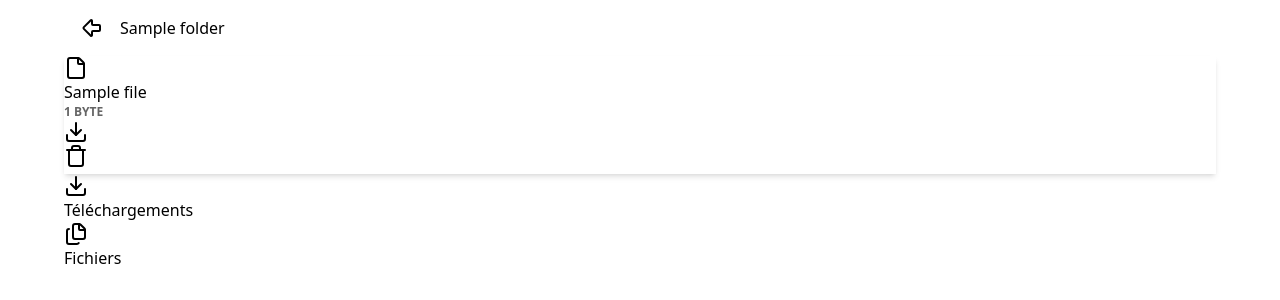
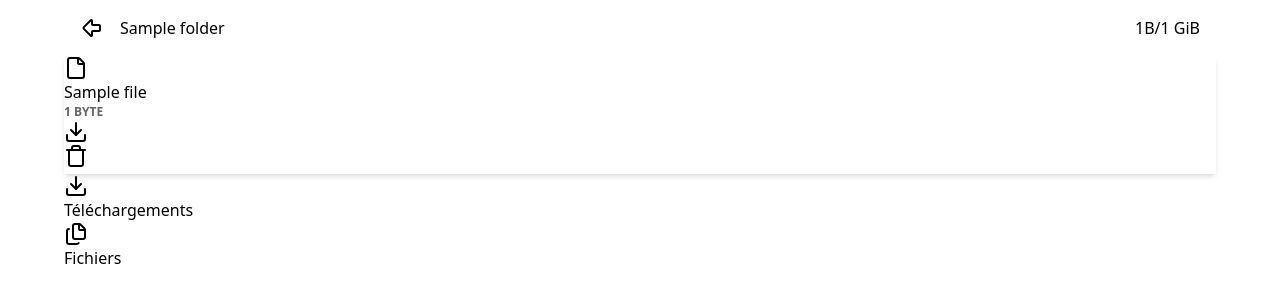
Before and after one commit to Philamand/StremBox, a FastAPI app: template templates/files.html in a window 1280 px wide. Shown: the top 300 px of the page. Run offline with FastAPI, Linux system fonts and the light colour scheme; the template is opened without the code that fills it: most values are stand-ins (such as "Sample title", 1, 10 or a date in 2020); some libraries are stand-ins or nearby versions.

Commit message:
Add used/total storage display in files routes

```diff
--- a/routers/files.py
+++ b/routers/files.py
@@ -1,10 +1,10 @@
 from typing import Annotated
 
+from fastapi import APIRouter, BackgroundTasks, Depends, HTTPException, Request
 from fastapi.responses import FileResponse, HTMLResponse, RedirectResponse
 from fastapi.templating import Jinja2Templates
 
 from config import BASE_URL
-from fastapi import APIRouter, BackgroundTasks, Depends, HTTPException, Request
 from services.files import FileManager
 from utils.auth import require_auth
 from utils.files import zip_directory
@@ -25,6 +25,7 @@ async def list_files(
 ) -> HTMLResponse:
     """Return the list of files from the configured directory."""
     files = await file_manager.list_files(folder)
+    size = await file_manager.get_folder_size()
     if is_htmx:
         template = "components/file_list.html"
     else:
@@ -36,6 +37,8 @@ async def list_files(
             "files": files,
             "folder": folder,
             "is_htmx": is_htmx,
+            "size": size,
+            "total_size": request.state.user.transmission_data.size,
         },
     )
 
--- a/templates/components/folder_control.html
+++ b/templates/components/folder_control.html
@@ -1,6 +1,6 @@
 <div
     id="folder-control"
-    class="sticky top-0 p-4 bg-primary-content flex"
+    class="sticky top-0 p-4 bg-primary-content flex justify-between"
     {%
     if
     is_htmx
@@ -9,6 +9,7 @@
     endif
     %}
 >
+    <div class="flex">
         {% if folder %}
         <svg
             onclick="history.back()"
@@ -50,3 +51,5 @@
         <p class="ml-4">Mes Fichiers</p>
         {% endif %}
     </div>
+    <div>{{ size|format_size }}/{{ total_size }} GiB</div>
+</div>
```
Lines whose indentation alone changed are shown as unchanged.
